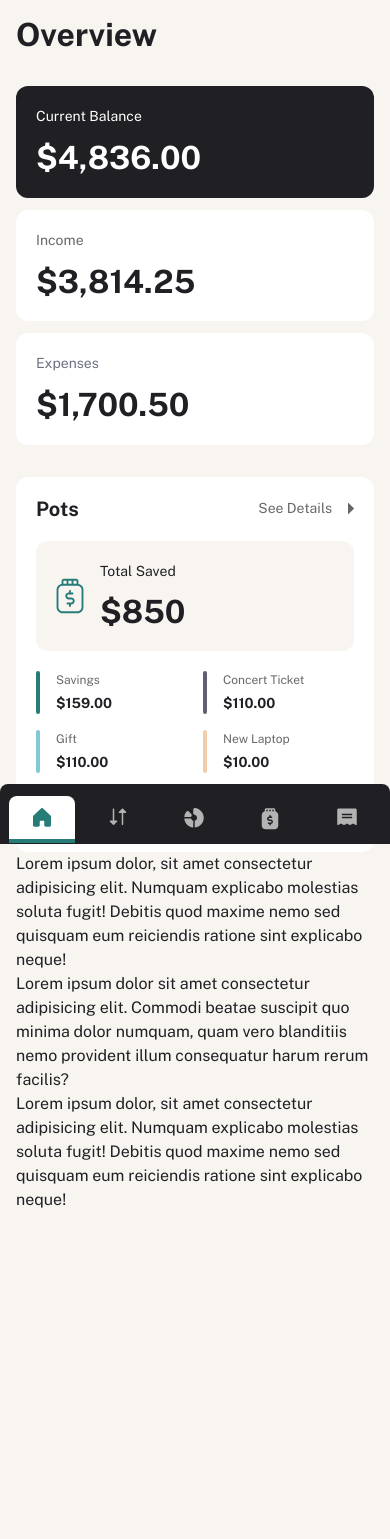
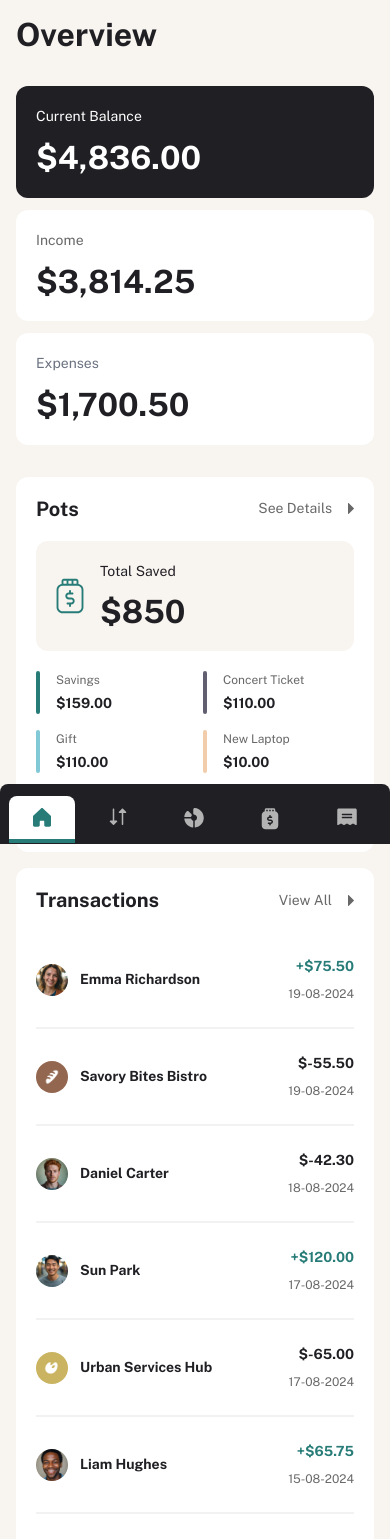
Before and after one commit to AjeaSmith/FEM-Personal-Finance, a Next.js app: page /overview in a window 390 px wide. Shown: the top 1539 px of the page. Before the commit the page ends 1228 px from the top, so only its background shows below. Built offline with nearby package versions, Linux system fonts and the light colour scheme.

Commit message:
add mobile transactions/budgets UI

```diff
--- a/src/app/globals.css
+++ b/src/app/globals.css
@@ -23,3 +23,7 @@ body {
 	display: grid;
 	grid-template-columns: auto 1fr;
 }
+
+li:last-child {
+	border-bottom: 0;
+}
--- a/src/app/overview/page.js
+++ b/src/app/overview/page.js
@@ -1,10 +1,16 @@
+import SectionTitle from "@/components/SectionTitle";
+import BudgetChart from "@/components/ui/BudgetChart";
+import { formatDate } from "@/utils/formateDate";
 import { formatMoney } from "@/utils/formatMoney";
 import { promises as fs } from "fs";
+import Image from "next/image";
+
 export default async function page() {
-	const file = await fs.readFile(process.cwd() + "/src/app/data.json", "utf8");
+	const file = await fs.readFile(process.cwd() + "/src/data.json", "utf8");
 	const data = JSON.parse(file);
 
 	// TODO: Make Responsive (layout tab/mob/desk)
+	// TODO: Make budget list a reusable component
 	return (
 		<section className="p-4 md:p-10">
 			<h1 className="text-h1 pb-8">Overview</h1>
@@ -30,25 +36,7 @@ export default async function page() {
 				<div>
 					{/* Pots */}
 					<div className="bg-white p-5 rounded-xl">
-						<div className="flex justify-between">
-							<span className="text-h2">Pots</span>
-							<span className="flex items-center text-grey-500 text-body-14">
-								See Details{" "}
-								<svg
-									className="ml-4"
-									fill="none"
-									height="11"
-									viewBox="0 0 6 11"
-									width="6"
-									xmlns="http://www.w3.org/2000/svg"
-								>
-									<path
-										d="m.853506.146465 5.000004 5.000005c.04648.04643.08336.10158.10853.16228.02516.06069.03811.12576.03811.19147 0 .0657-.01295.13077-.03811.19147-.02517.06069-.06205.11584-.10853.16228l-5.000004 5.00003c-.069927.07-.159054.1177-.256097.137-.097042.0193-.197637.0094-.289048-.0285-.091412-.0378-.16953-.102-.2244652-.1843-.0549354-.0823-.08421767-.179-.08413981-.278l-.00000043-9.999984c-.00007788-.098949.02920444-.195695.08413984-.277992.0549356-.082297.1330536-.1464431.2244646-.1843193.091412-.03787611.192007-.04777907.289049-.02845381.097042.01932521.186169.06700801.256097.13701411z"
-										fill="#696868"
-									/>
-								</svg>
-							</span>
-						</div>
+						<SectionTitle title="Pots" moreTitle="See Details" />
 						<div>
 							{/* Total saved div */}
 							<div className="bg-beige-100 rounded-xl flex gap-4 items-center p-5 my-5">
@@ -89,19 +77,55 @@ export default async function page() {
 						</div>
 					</div>
 					{/* transactions */}
-					<div>
-						Lorem ipsum dolor, sit amet consectetur adipisicing elit. Numquam
-						explicabo molestias soluta fugit! Debitis quod maxime nemo sed
-						quisquam eum reiciendis ratione sint explicabo neque!
+					<div className="bg-white p-5 rounded-xl mt-4">
+						<SectionTitle title="Transactions" moreTitle="View All" />
+						<ul>
+							{data.transactions.map((trans, i) => {
+								const sign = Math.sign(trans.amount);
+								return (
+									<li
+										key={i}
+										className="border-b-2 border-grey-100 flex justify-between py-6"
+									>
+										<span className="text-body-14-bold flex items-center gap-3">
+											<Image
+												className="rounded-full w-8 h-8"
+												src={trans.avatar}
+												alt="user"
+												width={32}
+												height={32}
+											/>
+											{trans.name}
+										</span>
+										<p className="flex flex-col items-end gap-2">
+											<span
+												className={`text-body-14-bold ${
+													sign === 1 && "text-green"
+												}`}
+											>
+												{sign === 1 ? (
+													<>+{formatMoney(trans.amount)}</>
+												) : (
+													<>{formatMoney(trans.amount)}</>
+												)}
+											</span>
+
+											<span className="text-grey-500 text-body-12">
+												{formatDate(trans.date)}
+											</span>
+										</p>
+									</li>
+								);
+							})}
+						</ul>
 					</div>
 				</div>
 				{/* ------------------- */}
 				<div>
 					{/* budgets */}
-					<div>
-						Lorem ipsum dolor sit amet consectetur adipisicing elit. Commodi
-						beatae suscipit quo minima dolor numquam, quam vero blanditiis nemo
-						provident illum consequatur harum rerum facilis?
+					<div className="bg-white rounded-xl p-5 my-6">
+						<SectionTitle title="Budgets" moreTitle="See Details" />
+						<BudgetChart data={data} />
 					</div>
 					{/* recurring bills */}
 					<div>
--- /dev/null
+++ b/src/components/SectionTitle.jsx
@@ -0,0 +1,25 @@
+function SectionTitle({ title, moreTitle }) {
+	return (
+		<div className="flex justify-between mb-5">
+			<span className="text-h2">{title}</span>
+			<span className="flex items-center text-grey-500 text-body-14">
+				{moreTitle}{" "}
+				<svg
+					className="ml-4"
+					fill="none"
+					height="11"
+					viewBox="0 0 6 11"
+					width="6"
+					xmlns="http://www.w3.org/2000/svg"
+				>
+					<path
+						d="m.853506.146465 5.000004 5.000005c.04648.04643.08336.10158.10853.16228.02516.06069.03811.12576.03811.19147 0 .0657-.01295.13077-.03811.19147-.02517.06069-.06205.11584-.10853.16228l-5.000004 5.00003c-.069927.07-.159054.1177-.256097.137-.097042.0193-.197637.0094-.289048-.0285-.091412-.0378-.16953-.102-.2244652-.1843-.0549354-.0823-.08421767-.179-.08413981-.278l-.00000043-9.999984c-.00007788-.098949.02920444-.195695.08413984-.277992.0549356-.082297.1330536-.1464431.2244646-.1843193.091412-.03787611.192007-.04777907.289049-.02845381.097042.01932521.186169.06700801.256097.13701411z"
+						fill="#696868"
+					/>
+				</svg>
+			</span>
+		</div>
+	);
+}
+
+export default SectionTitle;
--- /dev/null
+++ b/src/components/ui/BudgetChart.js
@@ -0,0 +1,33 @@
+import { formatMoney } from "@/utils/formatMoney";
+import Image from "next/image";
+
+export default function BudgetChart({ data }) {
+	return (
+		<div className="mt-7 mb-4">
+			<Image
+				className="w-[240px] h-[240px] mx-auto"
+				src="/assets/images/Chart.png"
+				alt="budget chart"
+				width={240}
+				height={240}
+			/>
+			{/* ---- Budget List goes here ---- */}
+			<section className="grid grid-cols-2 gap-4 mt-4">
+				{data.budgets.map((budget, i) => (
+					<div className="flex" key={i}>
+						<div
+							style={{ borderColor: budget.theme }}
+							className="border-l-4 rounded-t-xl rounded-b-xl mr-4"
+						/>
+						<p className="flex flex-col">
+							<span className="mb-1">{budget.category}</span>
+							<span className="text-body-14-bold text-grey-900">
+								{formatMoney(budget.maximum)}
+							</span>
+						</p>
+					</div>
+				))}
+			</section>
+		</div>
+	);
+}
--- a/src/app/data.json
+++ b/src/data.json
@@ -6,7 +6,7 @@
 	},
 	"transactions": [
 		{
-			"avatar": "./assets/images/avatars/emma-richardson.jpg",
+			"avatar": "/assets/images/avatars/emma-richardson.jpg",
 			"name": "Emma Richardson",
 			"category": "General",
 			"date": "2024-08-19T14:23:11Z",
@@ -14,7 +14,7 @@
 			"recurring": false
 		},
 		{
-			"avatar": "./assets/images/avatars/savory-bites-bistro.jpg",
+			"avatar": "/assets/images/avatars/savory-bites-bistro.jpg",
 			"name": "Savory Bites Bistro",
 			"category": "Dining Out",
 			"date": "2024-08-19T20:23:11Z",
@@ -22,7 +22,7 @@
 			"recurring": false
 		},
 		{
-			"avatar": "./assets/images/avatars/daniel-carter.jpg",
+			"avatar": "/assets/images/avatars/daniel-carter.jpg",
 			"name": "Daniel Carter",
 			"category": "General",
 			"date": "2024-08-18T09:45:32Z",
@@ -30,7 +30,7 @@
 			"recurring": false
 		},
 		{
-			"avatar": "./assets/images/avatars/sun-park.jpg",
+			"avatar": "/assets/images/avatars/sun-park.jpg",
 			"name": "Sun Park",
 			"category": "General",
 			"date": "2024-08-17T16:12:05Z",
@@ -38,7 +38,7 @@
 			"recurring": false
 		},
 		{
-			"avatar": "./assets/images/avatars/urban-services-hub.jpg",
+			"avatar": "/assets/images/avatars/urban-services-hub.jpg",
 			"name": "Urban Services Hub",
 			"category": "General",
 			"date": "2024-08-17T21:08:09Z",
@@ -46,7 +46,7 @@
 			"recurring": false
 		},
 		{
-			"avatar": "./assets/images/avatars/liam-hughes.jpg",
+			"avatar": "/assets/images/avatars/liam-hughes.jpg",
 			"name": "Liam Hughes",
 			"category": "Groceries",
 			"date": "2024-08-15T18:20:33Z",
@@ -54,7 +54,7 @@
 			"recurring": false
 		},
 		{
-			"avatar": "./assets/images/avatars/lily-ramirez.jpg",
+			"avatar": "/assets/images/avatars/lily-ramirez.jpg",
 			"name": "Lily Ramirez",
 			"category": "General",
 			"date": "2024-08-14T13:05:27Z",
@@ -62,7 +62,7 @@
 			"recurring": false
 		},
 		{
-			"avatar": "./assets/images/avatars/ethan-clark.jpg",
+			"avatar": "/assets/images/avatars/ethan-clark.jpg",
 			"name": "Ethan Clark",
 			"category": "Dining Out",
 			"date": "2024-08-13T20:15:59Z",
@@ -70,7 +70,7 @@
 			"recurring": false
 		},
 		{
-			"avatar": "./assets/images/avatars/james-thompson.jpg",
+			"avatar": "/assets/images/avatars/james-thompson.jpg",
 			"name": "James Thompson",
 			"category": "Entertainment",
 			"date": "2024-08-11T15:45:38Z",
@@ -78,7 +78,7 @@
 			"recurring": false
 		},
 		{
-			"avatar": "./assets/images/avatars/pixel-playground.jpg",
+			"avatar": "/assets/images/avatars/pixel-playground.jpg",
 			"name": "Pixel Playground",
 			"category": "Entertainment",
 			"date": "2024-08-11T18:45:38Z",
@@ -86,7 +86,7 @@
 			"recurring": true
 		},
 		{
-			"avatar": "./assets/images/avatars/ella-phillips.jpg",
+			"avatar": "/assets/images/avatars/ella-phillips.jpg",
 			"name": "Ella Phillips",
 			"category": "Dining Out",
 			"date": "2024-08-10T19:22:51Z",
@@ -94,7 +94,7 @@
 			"recurring": false
 		},
 		{
-			"avatar": "./assets/images/avatars/sofia-peterson.jpg",
+			"avatar": "/assets/images/avatars/sofia-peterson.jpg",
 			"name": "Sofia Peterson",
 			"category": "Transportation",
 			"date": "2024-08-08T08:55:17Z",
@@ -102,7 +102,7 @@
 			"recurring": false
 		},
 		{
-			"avatar": "./assets/images/avatars/mason-martinez.jpg",
+			"avatar": "/assets/images/avatars/mason-martinez.jpg",
 			"name": "Mason Martinez",
 			"category": "Lifestyle",
 			"date": "2024-08-07T17:40:29Z",
@@ -110,7 +110,7 @@
 			"recurring": false
 		},
 		{
-			"avatar": "./assets/images/avatars/green-plate-eatery.jpg",
+			"avatar": "/assets/images/avatars/green-plate-eatery.jpg",
 			"name": "Green Plate Eatery",
 			"category": "Groceries",
 			"date": "2024-08-06T08:25:44Z",
@@ -118,7 +118,7 @@
 			"recurring": false
 		},
 		{
-			"avatar": "./assets/images/avatars/sebastian-cook.jpg",
+			"avatar": "/assets/images/avatars/sebastian-cook.jpg",
 			"name": "Sebastian Cook",
 			"category": "Transportation",
 			"date": "2024-08-06T10:05:44Z",
@@ -126,7 +126,7 @@
 			"recurring": false
 		},
 		{
-			"avatar": "./assets/images/avatars/william-harris.jpg",
+			"avatar": "/assets/images/avatars/william-harris.jpg",
 			"name": "William Harris",
 			"category": "Personal Care",
 			"date": "2024-08-05T14:30:56Z",
@@ -134,7 +134,7 @@
 			"recurring": false
 		},
 		{
-			"avatar": "./assets/images/avatars/elevate-education.jpg",
+			"avatar": "/assets/images/avatars/elevate-education.jpg",
 			"name": "Elevate Education",
 			"category": "Education",
 			"date": "2024-08-04T11:15:22Z",
@@ -142,7 +142,7 @@
 			"recurring": true
 		},
 		{
-			"avatar": "./assets/images/avatars/serenity-spa-and-wellness.jpg",
+			"avatar": "/assets/images/avatars/serenity-spa-and-wellness.jpg",
 			"name": "Serenity Spa & Wellness",
 			"category": "Personal Care",
 			"date": "2024-08-03T14:00:37Z",
@@ -150,7 +150,7 @@
 			"recurring": true
 		},
 		{
-			"avatar": "./assets/images/avatars/spark-electric-solutions.jpg",
+			"avatar": "/assets/images/avatars/spark-electric-solutions.jpg",
 			"name": "Spark Electric Solutions",
 			"category": "Bills",
 			"date": "2024-08-02T09:25:11Z",
@@ -158,7 +158,7 @@
 			"recurring": true
 		},
 		{
-			"avatar": "./assets/images/avatars/rina-sato.jpg",
+			"avatar": "/assets/images/avatars/rina-sato.jpg",
 			"name": "Rina Sato",
 			"category": "Bills",
 			"date": "2024-08-02T13:31:11Z",
@@ -166,7 +166,7 @@
 			"recurring": false
 		},
 		{
-			"avatar": "./assets/images/avatars/swift-ride-share.jpg",
+			"avatar": "/assets/images/avatars/swift-ride-share.jpg",
 			"name": "Swift Ride Share",
 			"category": "Transportation",
 			"date": "2024-08-01T18:40:33Z",
@@ -174,7 +174,7 @@
 			"recurring": false
 		},
 		{
-			"avatar": "./assets/images/avatars/aqua-flow-utilities.jpg",
+			"avatar": "/assets/images/avatars/aqua-flow-utilities.jpg",
 			"name": "Aqua Flow Utilities",
 			"category": "Bills",
 			"date": "2024-07-30T13:20:14Z",
@@ -182,7 +182,7 @@
 			"recurring": true
 		},
 		{
-			"avatar": "./assets/images/avatars/ecofuel-energy.jpg",
+			"avatar": "/assets/images/avatars/ecofuel-energy.jpg",
 			"name": "EcoFuel Energy",
 			"category": "Bills",
 			"date": "2024-07-29T11:55:29Z",
@@ -190,7 +190,7 @@
 			"recurring": true
 		},
 		{
-			"avatar": "./assets/images/avatars/yuna-kim.jpg",
+			"avatar": "/assets/images/avatars/yuna-kim.jpg",
 			"name": "Yuna Kim",
 			"category": "Dining Out",
 			"date": "2024-07-29T13:51:29Z",
@@ -198,7 +198,7 @@
 			"recurring": false
 		},
 		{
-			"avatar": "./assets/images/avatars/flavor-fiesta.jpg",
+			"avatar": "/assets/images/avatars/flavor-fiesta.jpg",
 			"name": "Flavor Fiesta",
 			"category": "Dining Out",
 			"date": "2024-07-27T20:15:06Z",
@@ -206,7 +206,7 @@
 			"recurring": false
 		},
 		{
-			"avatar": "./assets/images/avatars/harper-edwards.jpg",
+			"avatar": "/assets/images/avatars/harper-edwards.jpg",
 			"name": "Harper Edwards",
 			"category": "Shopping",
 			"date": "2024-07-26T09:43:23Z",
@@ -214,7 +214,7 @@
 			"recurring": false
 		},
 		{
-			"avatar": "./assets/images/avatars/buzz-marketing-group.jpg",
+			"avatar": "/assets/images/avatars/buzz-marketing-group.jpg",
 			"name": "Buzz Marketing Group",
 			"category": "General",
 			"date": "2024-07-26T14:40:23Z",
@@ -222,7 +222,7 @@
 			"recurring": false
 		},
 		{
-			"avatar": "./assets/images/avatars/technova-innovations.jpg",
+			"avatar": "/assets/images/avatars/technova-innovations.jpg",
 			"name": "TechNova Innovations",
 			"category": "Shopping",
 			"date": "2024-07-25T16:25:37Z",
@@ -230,7 +230,7 @@
 			"recurring": false
 		},
 		{
-			"avatar": "./assets/images/avatars/bytewise.jpg",
+			"avatar": "/assets/images/avatars/bytewise.jpg",
 			"name": "ByteWise",
 			"category": "Lifestyle",
 			"date": "2024-07-23T09:35:14Z",
@@ -238,7 +238,7 @@
 			"recurring": true
 		},
 		{
-			"avatar": "./assets/images/avatars/nimbus-data-storage.jpg",
+			"avatar": "/assets/images/avatars/nimbus-data-storage.jpg",
 			"name": "Nimbus Data Storage",
 			"category": "Bills",
 			"date": "2024-07-21T10:05:42Z",
@@ -246,7 +246,7 @@
 			"recurring": true
 		},
 		{
-			"avatar": "./assets/images/avatars/emma-richardson.jpg",
+			"avatar": "/assets/images/avatars/emma-richardson.jpg",
 			"name": "Emma Richardson",
 			"category": "General",
 			"date": "2024-07-20T17:30:55Z",
@@ -254,7 +254,7 @@
 			"recurring": false
 		},
 		{
-			"avatar": "./assets/images/avatars/daniel-carter.jpg",
+			"avatar": "/assets/images/avatars/daniel-carter.jpg",
 			"name": "Daniel Carter",
 			"category": "General",
 			"date": "2024-07-19T12:45:09Z",
@@ -262,7 +262,7 @@
 			"recurring": false
 		},
 		{
-			"avatar": "./assets/images/avatars/sun-park.jpg",
+			"avatar": "/assets/images/avatars/sun-park.jpg",
 			"name": "Sun Park",
 			"category": "General",
 			"date": "2024-07-18T19:20:23Z",
@@ -270,7 +270,7 @@
 			"recurring": false
 		},
 		{
-			"avatar": "./assets/images/avatars/harper-edwards.jpg",
+			"avatar": "/assets/images/avatars/harper-edwards.jpg",
 			"name": "Harper Edwards",
 			"category": "Shopping",
 			"date": "2024-07-17T14:55:37Z",
@@ -278,7 +278,7 @@
 			"recurring": false
 		},
 		{
-			"avatar": "./assets/images/avatars/liam-hughes.jpg",
+			"avatar": "/assets/images/avatars/liam-hughes.jpg",
 			"name": "Liam Hughes",
 			"category": "Groceries",
 			"date": "2024-07-16T10:10:51Z",
@@ -286,7 +286,7 @@
 			"recurring": false
 		},
 		{
-			"avatar": "./assets/images/avatars/lily-ramirez.jpg",
+			"avatar": "/assets/images/avatars/lily-ramirez.jpg",
 			"name": "Lily Ramirez",
 			"category": "General",
 			"date": "2024-07-15T16:35:04Z",
@@ -294,7 +294,7 @@
 			"recurring": false
 		},
 		{
-			"avatar": "./assets/images/avatars/ethan-clark.jpg",
+			"avatar": "/assets/images/avatars/ethan-clark.jpg",
 			"name": "Ethan Clark",
 			"category": "Dining Out",
 			"date": "2024-07-14T20:50:18Z",
@@ -302,7 +302,7 @@
 			"recurring": false
 		},
 		{
-			"avatar": "./assets/images/avatars/rina-sato.jpg",
+			"avatar": "/assets/images/avatars/rina-sato.jpg",
 			"name": "Rina Sato",
 			"category": "Entertainment",
 			"date": "2024-07-13T09:15:32Z",
@@ -310,7 +310,7 @@
 			"recurring": false
 		},
 		{
-			"avatar": "./assets/images/avatars/james-thompson.jpg",
+			"avatar": "/assets/images/avatars/james-thompson.jpg",
 			"name": "James Thompson",
 			"category": "Bills",
 			"date": "2024-07-12T13:40:46Z",
@@ -318,7 +318,7 @@
 			"recurring": false
 		},
 		{
-			"avatar": "./assets/images/avatars/ella-phillips.jpg",
+			"avatar": "/assets/images/avatars/ella-phillips.jpg",
 			"name": "Ella Phillips",
 			"category": "Dining Out",
 			"date": "2024-07-11T18:05:59Z",
@@ -326,7 +326,7 @@
 			"recurring": false
 		},
 		{
-			"avatar": "./assets/images/avatars/yuna-kim.jpg",
+			"avatar": "/assets/images/avatars/yuna-kim.jpg",
 			"name": "Yuna Kim",
 			"category": "Dining Out",
 			"date": "2024-07-10T12:30:13Z",
@@ -334,7 +334,7 @@
 			"recurring": false
 		},
 		{
-			"avatar": "./assets/images/avatars/sofia-peterson.jpg",
+			"avatar": "/assets/images/avatars/sofia-peterson.jpg",
 			"name": "Sofia Peterson",
 			"category": "Transportation",
 			"date": "2024-07-09T08:55:27Z",
@@ -342,7 +342,7 @@
 			"recurring": false
 		},
 		{
-			"avatar": "./assets/images/avatars/mason-martinez.jpg",
+			"avatar": "/assets/images/avatars/mason-martinez.jpg",
 			"name": "Mason Martinez",
 			"category": "Lifestyle",
 			"date": "2024-07-08T15:20:41Z",
@@ -350,7 +350,7 @@
 			"recurring": false
 		},
 		{
-			"avatar": "./assets/images/avatars/sebastian-cook.jpg",
+			"avatar": "/assets/images/avatars/sebastian-cook.jpg",
 			"name": "Sebastian Cook",
 			"category": "Transportation",
 			"date": "2024-07-07T11:45:55Z",
@@ -358,7 +358,7 @@
 			"recurring": false
 		},
 		{
-			"avatar": "./assets/images/avatars/william-harris.jpg",
+			"avatar": "/assets/images/avatars/william-harris.jpg",
 			"name": "William Harris",
 			"category": "General",
 			"date": "2024-07-06T17:10:09Z",
@@ -366,7 +366,7 @@
 			"recurring": false
 		},
 		{
-			"avatar": "./assets/images/avatars/elevate-education.jpg",
+			"avatar": "/assets/images/avatars/elevate-education.jpg",
 			"name": "Elevate Education",
 			"category": "Education",
 			"date": "2024-07-05T11:15:22Z",
@@ -374,7 +374,7 @@
 			"recurring": true
 		},
 		{
-			"avatar": "./assets/images/avatars/serenity-spa-and-wellness.jpg",
+			"avatar": "/assets/images/avatars/serenity-spa-and-wellness.jpg",
 			"name": "Serenity Spa & Wellness",
 			"category": "Personal Care",
 			"date": "2024-07-03T14:00:37Z",
@@ -382,7 +382,7 @@
 			"recurring": true
 		},
 		{
-			"avatar": "./assets/images/avatars/spark-electric-solutions.jpg",
+			"avatar": "/assets/images/avatars/spark-electric-solutions.jpg",
 			"name": "Spark Electric Solutions",
 			"category": "Bills",
 			"date": "2024-07-02T09:25:51Z",
@@ -390,7 +390,7 @@
 			"recurring": true
 		},
 		{
-			"avatar": "./assets/images/avatars/swift-ride-share.jpg",
+			"avatar": "/assets/images/avatars/swift-ride-share.jpg",
 			"name": "Swift Ride Share",
 			"category": "Transportation",
 			"date": "2024-07-02T19:50:05Z",
--- /dev/null
+++ b/src/utils/formateDate.js
@@ -0,0 +1,9 @@
+export function formatDate(dateStr) {
+    const date = new Date(dateStr);
+
+	const day = String(date.getDate()).padStart(2, "0"); // Get the day and pad it to 2 digits
+	const month = String(date.getMonth() + 1).padStart(2, "0"); // Get the month, adding 1 since months are zero-indexed
+	const year = date.getFullYear(); // Get the full year
+
+	return `${day}-${month}-${year}`; // Return the date in dd-mm-yyyy format
+}
```
Also changed, not shown: public/assets/images/Chart.png (added).
